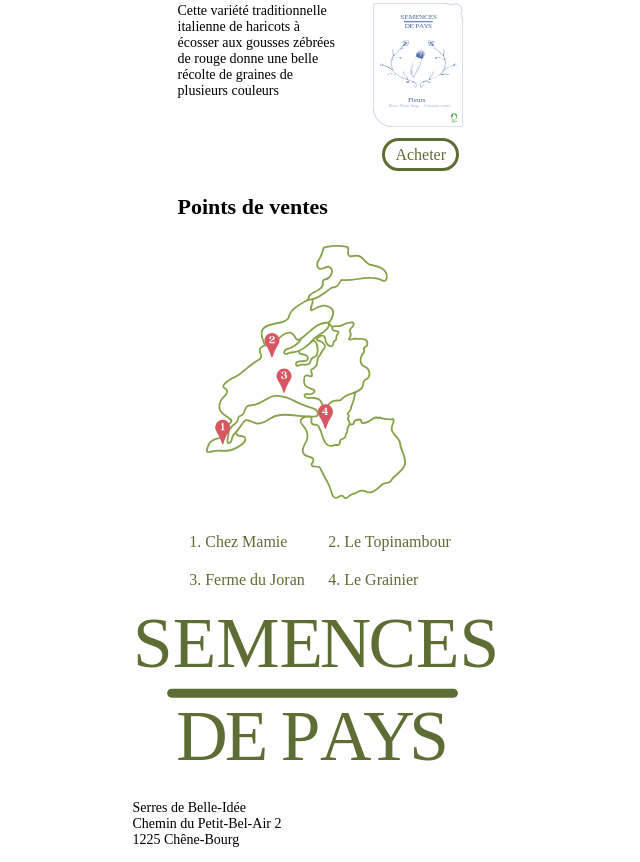
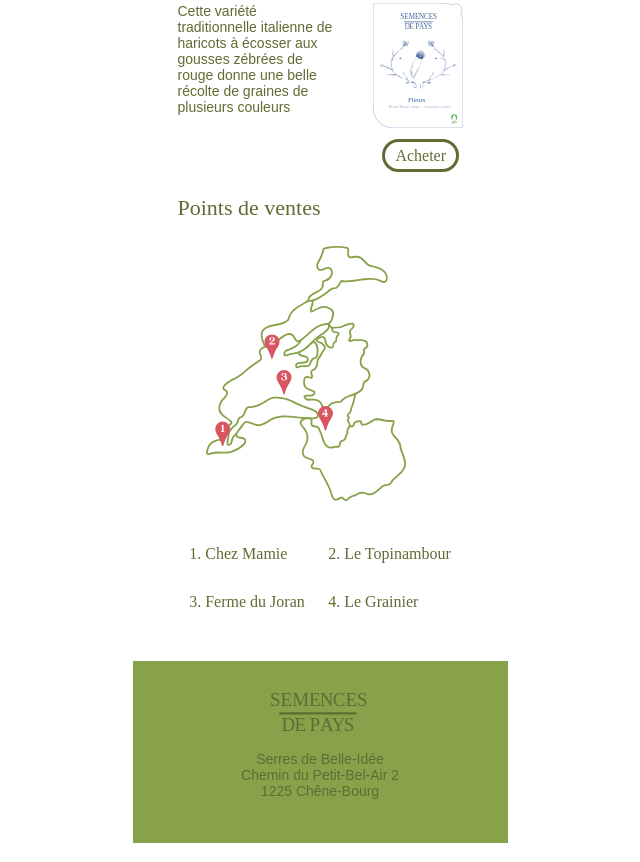
Before and after one commit to alodoz/semence-de-pays, a plain HTML site: page index.html in a window 1280 px wide. Shown: the part 1058-1920 px from the top of the page, without its empty margins (320-960 px from the left). Drawn offline with Linux system fonts and the light colour scheme; a web font is replaced by a local one.

Commit message:
ajout font et lien / fin

```diff
--- a/css/styles.css
+++ b/css/styles.css
@@ -1,3 +1,23 @@
+/* font-family: freight-sans-pro, sans-serif;
+
+font-weight: 300;
+
+font-style: normal;
+
+font-family: freight-sans-pro, sans-serif;
+
+font-weight: 400;
+
+font-style: normal;
+
+font-family: quincy-cf, serif;
+
+font-weight: 500;
+
+font-style: normal;
+
+*/
+
 body {
   max-width: 375px;
   margin: auto;
@@ -97,6 +117,9 @@ p {
   border: solid #5e6d33;
   padding: 5px 10px;
   border-radius: 20px;
+  font-family: quincy-cf, serif;
+  font-weight: 500;
+  font-style: normal;
 }
 
 .swiss-plan {
@@ -124,9 +147,58 @@ p {
 }
 
 .reseller-1-3 a {
-  margin: 0 0 20px 0;
+  margin: 10px 0 20px 0;
 }
 
 .reseller-2-4 a {
-  margin: 0 0 20px 0;
+  margin: 10px 0 20px 0;
 }
+
+footer {
+  background-color: #87a24a;
+  padding: 30px 0;
+  margin: 30px 0 0;
+}
+
+footer img {
+  width: 100px;
+  display: flex;
+  position: relative;
+  left: 50%;
+  transform: translate(-50%);
+}
+
+footer p {
+  text-align: center;
+  color: #5e6d33;
+}
+
+p {
+  font-family: freight-sans-pro, sans-serif;
+  font-weight: 300;
+  font-style: normal;
+}
+
+a {
+  font-family: freight-sans-pro, sans-serif;
+  font-weight: 400;
+  font-style: normal;
+}
+
+main a {
+  font-family: quincy-cf, serif;
+  font-weight: 500;
+  font-style: normal;
+}
+
+h1 {
+  font-family: quincy-cf, serif;
+  font-weight: 500;
+  font-style: normal;
+}
+
+main,
+header,
+footer {
+  color: #5e6d33;
+}
--- a/index.html
+++ b/index.html
@@ -4,7 +4,9 @@
     <meta charset="UTF-8" />
     <meta name="viewport" content="width=device-width, initial-scale=1.0" />
     <link rel="stylesheet" href="css/styles.css" />
-    <link rel="stylesheet" href="https://use.typekit.net/mji1gcu.css" />
+    <link rel="stylesheet" href="https://use.typekit.net/gln4aeo.css" />
+    <link rel="stylesheet" href="https://use.typekit.net/gln4aeo.css" />
+    <link rel="stylesheet" href="https://use.typekit.net/hqb7xrr.css" />
     <title>Semences de pays</title>
   </head>
   <body>
@@ -16,25 +18,25 @@
         <div class="container menu">
           <div class="menu-1">
             <div class="link-1">
-              <a href="#">Semences de pays</a>
+              <a href="#info">Semences de pays</a>
             </div>
             <div class="link-3">
-              <a href="#">Nos produits</a>
+              <a href="#product">Nos produits</a>
             </div>
           </div>
           <div class="menu-2">
             <div class="link-2">
-              <a href="#">Points de vente</a>
+              <a href="#reseller">Points de vente</a>
             </div>
             <div class="link-4">
-              <a href="#">Contact</a>
+              <a href="#contact">Contact</a>
             </div>
           </div>
         </div>
       </nav>
     </header>
     <div class="info-background">
-      <h1>Semences de pays</h1>
+      <a id="info"><h1>Semences de pays</h1></a>
       <p>
         Semences de pays développe une production de semences reproductibles,
         rustiques et adaptées à une agriculture biologique proche des cycles de
@@ -49,7 +51,7 @@
         en Suisse et sont 100% biodégradable. Toutes nos graines sont issues de
         la biodiversité
       </p>
-      <h1>Cucurbitacées</h1>
+      <a id="product"><h1>Cucurbitacées</h1></a>
       <div class="container pumpkin">
         <div class="product-text">
           <p>
@@ -59,7 +61,9 @@
         </div>
         <div class="product-image">
           <img src="img/potimorron.svg" alt="potimorron" />
-          <a class="button-buy" href="#">Acheter</a>
+          <a class="button-buy" href="https://shop.semencesdepays.ch"
+            >Acheter</a
+          >
         </div>
       </div>
       <h1>Fabacées</h1>
@@ -74,7 +78,9 @@
 
         <div class="product-image">
           <img src="img/haricot.svg" alt="haricots" />
-          <a class="button-buy" href="#">Acheter</a>
+          <a class="button-buy" href="https://shop.semencesdepays.ch"
+            >Acheter</a
+          >
         </div>
       </div>
       <h1>Fleurs</h1>
@@ -88,31 +94,42 @@
         </div>
         <div class="product-image">
           <img src="img/bleuet.svg" alt="bleuet" />
-          <a class="button-buy" href="#">Acheter</a>
+          <a class="button-buy" href="https://shop.semencesdepays.ch"
+            >Acheter</a
+          >
         </div>
       </div>
-      <h1>Points de ventes</h1>
+      <a id="reseller"><h1>Points de ventes</h1></a>
       <div class="swiss-plan">
         <img src="img/carte.svg" alt="carte-suisse-romande" />
       </div>
       <div class="container reseller">
         <div class="reseller-1-3">
-          <a href="#">1. Chez Mamie</a>
-          <a href="#">3. Ferme du Joran</a>
+          <a href="https://www.google.ch/maps/@46.8358449,7.658535,9z"
+            >1. Chez Mamie</a
+          >
+          <a href="https://www.google.ch/maps/@46.8358449,7.658535,9z"
+            >3. Ferme du Joran</a
+          >
         </div>
         <div class="reseller-2-4">
-          <a href="#">2. Le Topinambour</a>
-          <a href="#">4. Le Grainier</a>
+          <a href="https://www.google.ch/maps/@46.8358449,7.658535,9z"
+            >2. Le Topinambour</a
+          >
+          <a href="https://www.google.ch/maps/@46.8358449,7.658535,9z"
+            >4. Le Grainier</a
+          >
         </div>
       </div>
     </main>
     <footer>
       <img src="img/logo-semences-de-pays.svg" alt="logo-semences-de-pays" />
-      <p>
-        Serres de Belle-Idée<br />
-        Chemin du Petit-Bel-Air 2<br />
-        1225 Chêne-Bourg<br />
-      </p>
+      <a id="contact"
+        ><p>
+          Serres de Belle-Idée<br />
+          Chemin du Petit-Bel-Air 2<br />
+          1225 Chêne-Bourg<br /></p
+      ></a>
     </footer>
   </body>
 </html>
```
Also changed, not shown: fonts/Stanley.woff2 (deleted).
